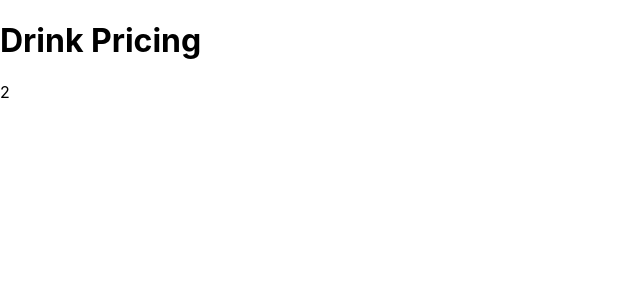
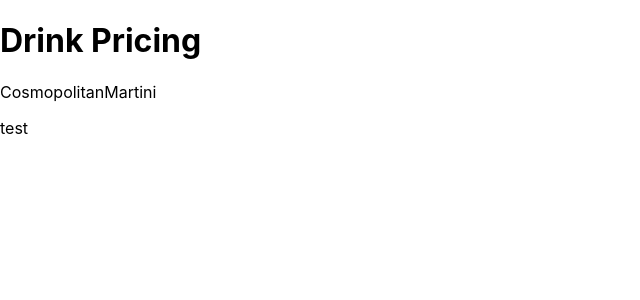
Before and after one commit to totalca/drink-pricing, a React (Create React App) app: page / in a window 1280 px wide. Shown: the top 300 px of the page, without its empty margins (0-640 px from the left). Built offline with nearby package versions, Linux system fonts and the light colour scheme; data requests are answered from the project's data file.

Commit message:
Initialize add-drinks

```diff
--- /dev/null
+++ b/src/component/drinks/add-drinks/add-drinks.jsx
@@ -0,0 +1,12 @@
+import React, {Component} from 'react'
+
+class AddDrinks extends Component {
+    render(){
+            return(
+                 <p>test</p>
+
+        )
+    }
+}
+
+export default AddDrinks;
--- /dev/null
+++ b/src/component/drinks/add-drinks/index.jsx
@@ -0,0 +1,2 @@
+import AddDrinks from './add-drinks'
+export default AddDrinks
--- a/src/component/drinks/drinks.jsx
+++ b/src/component/drinks/drinks.jsx
@@ -1,4 +1,5 @@
 import React, {Component} from 'react'
+import AddDrinks from './add-drinks'
 import axios from 'axios'
 
 const BASE_URL = 'http://localhost:3456/'
@@ -18,13 +19,15 @@ class Drinks extends Component{
 
     componentDidMount(){
         this.getDrinks()
-
     }
 
 
     render(){
         return(
-          <p>{this.state.drinks.length}</p>
+            [
+            <div>{this.state.drinks.map(drinks => drinks.name)}</div>,
+            <AddDrinks />
+        ]
         )
     }
 }
```
